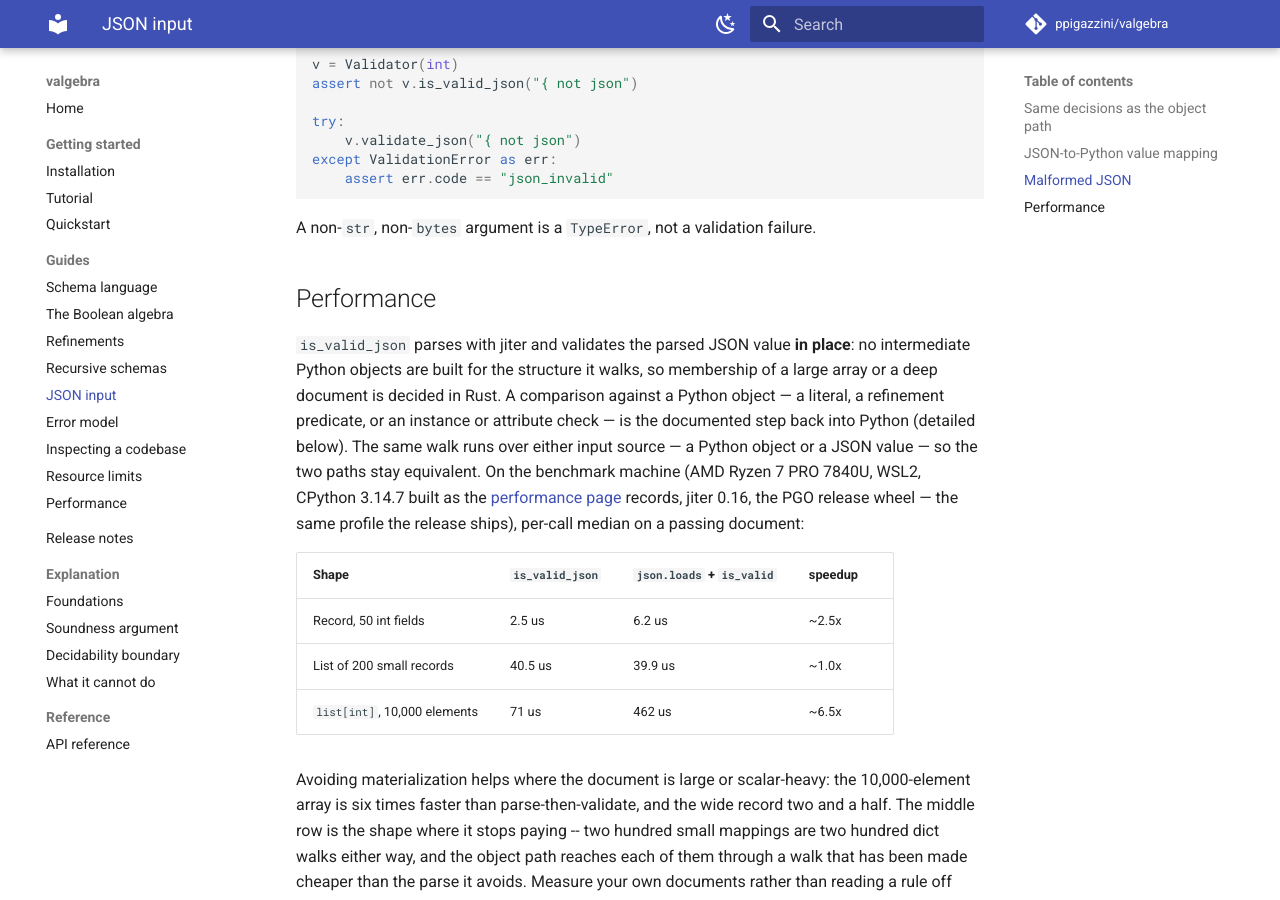
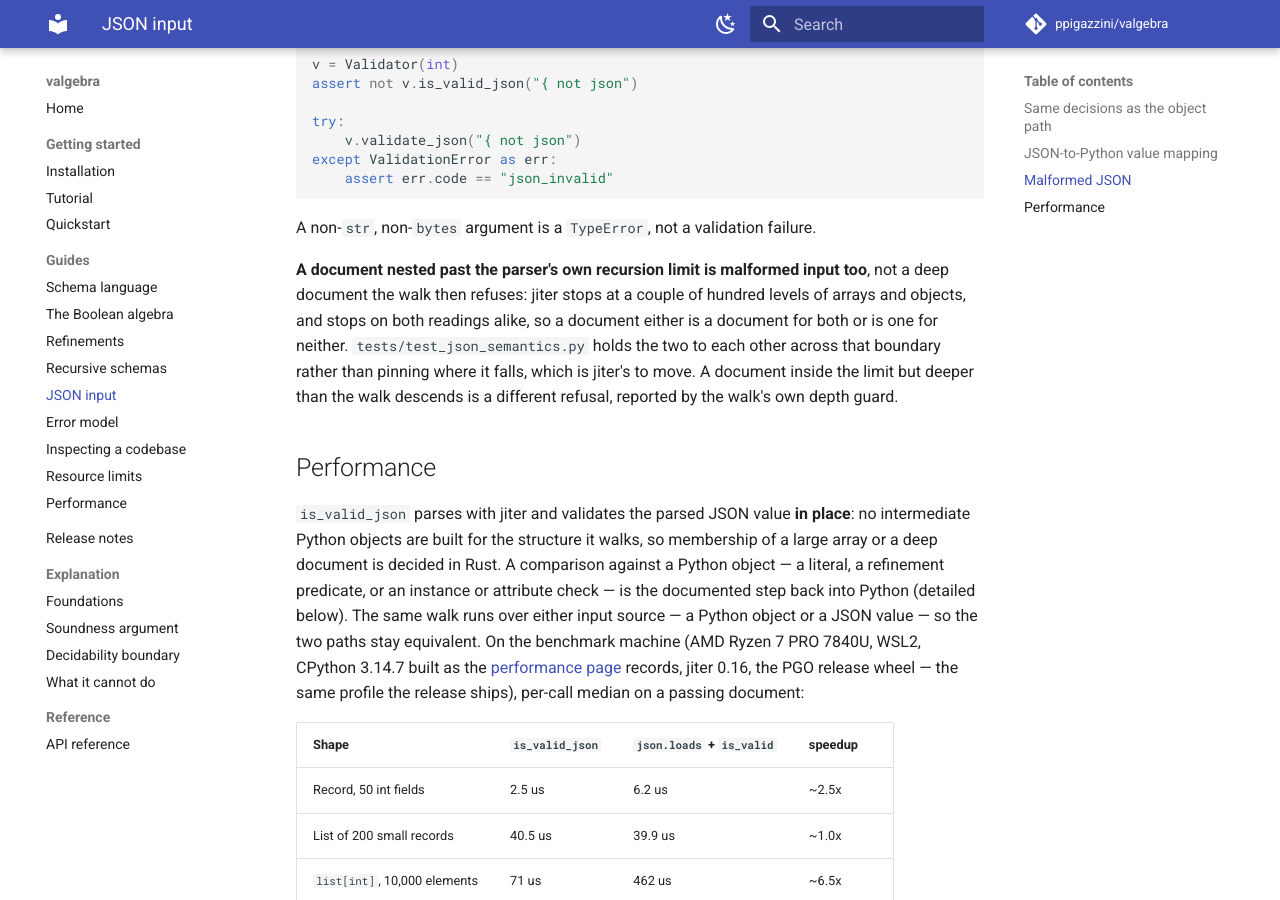
Before and after one commit to ppigazzini/valgebra, an MkDocs documentation site: the page built from docs/07-json.md, in a window 1280 px wide and 900 px high, scrolled down 2979 px. Built offline with MkDocs 1.6.1 and Material for MkDocs 9.7.7, drawn with Linux system fonts in a browser that asks for light colours; comment, search, counter and statistics services are not loaded.

Commit message:
docs: the JSON page states the nesting a document may have
A document nested past the parser's own recursion limit is malformed
input rather than a deep document the walk then refuses, and the page
says so beside the other malformed inputs. The two readings of a
document share that parser, so they refuse such a document alike; a
case holds them to each other across the boundary at every depth
rather than pinning where it falls, which is the parser's to move.
Planted: a reading that answers for a document it could not parse
fails the case.

```diff
--- a/docs/07-json.md
+++ b/docs/07-json.md
@@ -152,6 +152,15 @@ except ValidationError as err:
 
 A non-`str`, non-`bytes` argument is a `TypeError`, not a validation failure.
 
+**A document nested past the parser's own recursion limit is malformed input
+too**, not a deep document the walk then refuses: jiter stops at a couple of
+hundred levels of arrays and objects, and stops on both readings alike, so a
+document either is a document for both or is one for neither.
+`tests/test_json_semantics.py` holds the two to each other across that
+boundary rather than pinning where it falls, which is jiter's to move. A
+document inside the limit but deeper than the walk descends is a different
+refusal, reported by the walk's own depth guard.
+
 ## Performance
 
 `is_valid_json` parses with jiter and validates the parsed JSON value **in
```
Also changed, not shown: 1 other file.
